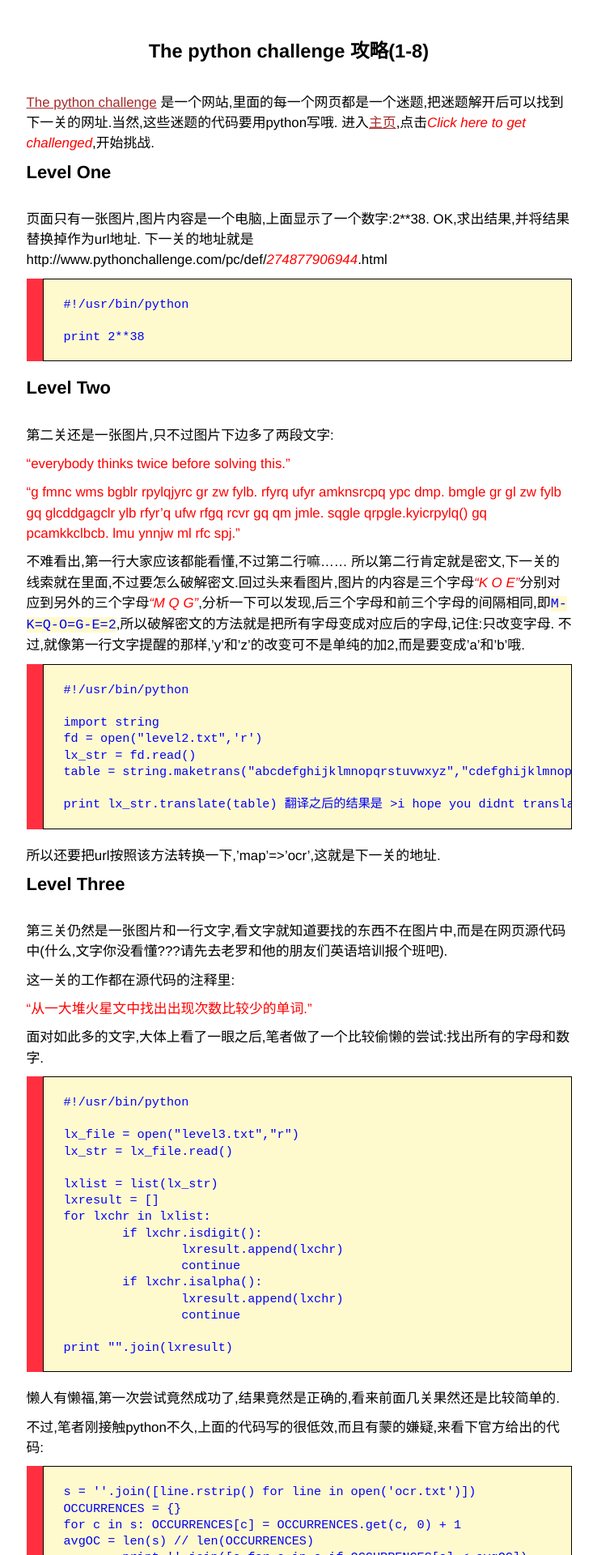
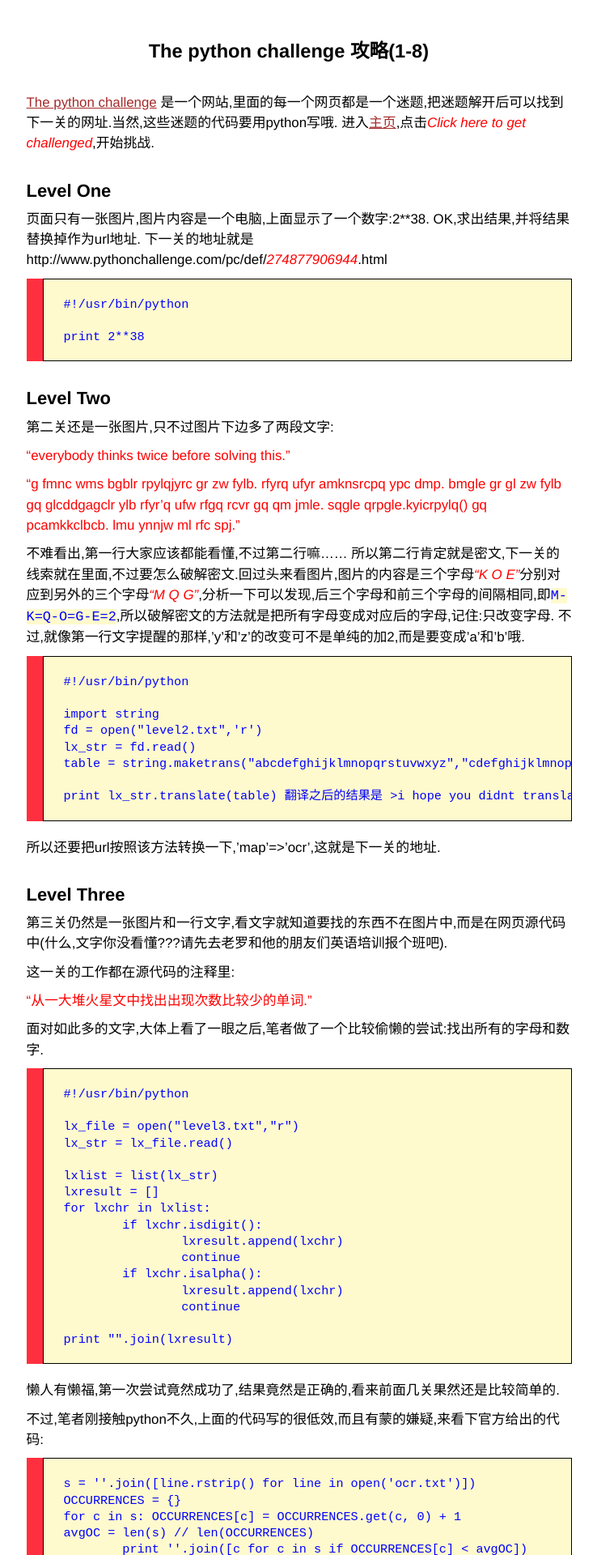
Before and after one commit to byrlx/byrlx.github.io, a Jekyll site: the page built from _posts/2013-06-16-the-python-challenge-攻略-(1-8).md, in a window 1280 px wide. Shown: the top 1920 px of the page at 81% size, without its empty margins (270-1008 px from the left). Built offline with Jekyll 4.4.1, drawn with Linux system fonts in a browser that asks for light colours; Markdown is read by kramdown in place of the engine named in the settings.

Commit message:
modify post 'challen'

```diff
--- a/css/screen.css
+++ b/css/screen.css
@@ -34,7 +34,7 @@
 	  }
 	  h3, h4, h5, h6 {
 		  font-size: 130%;
-		  margin-bottom: 1.5em;
+		  margin-top: 1.5em;
 		  margin-left: 0;
 	  }
 
```
